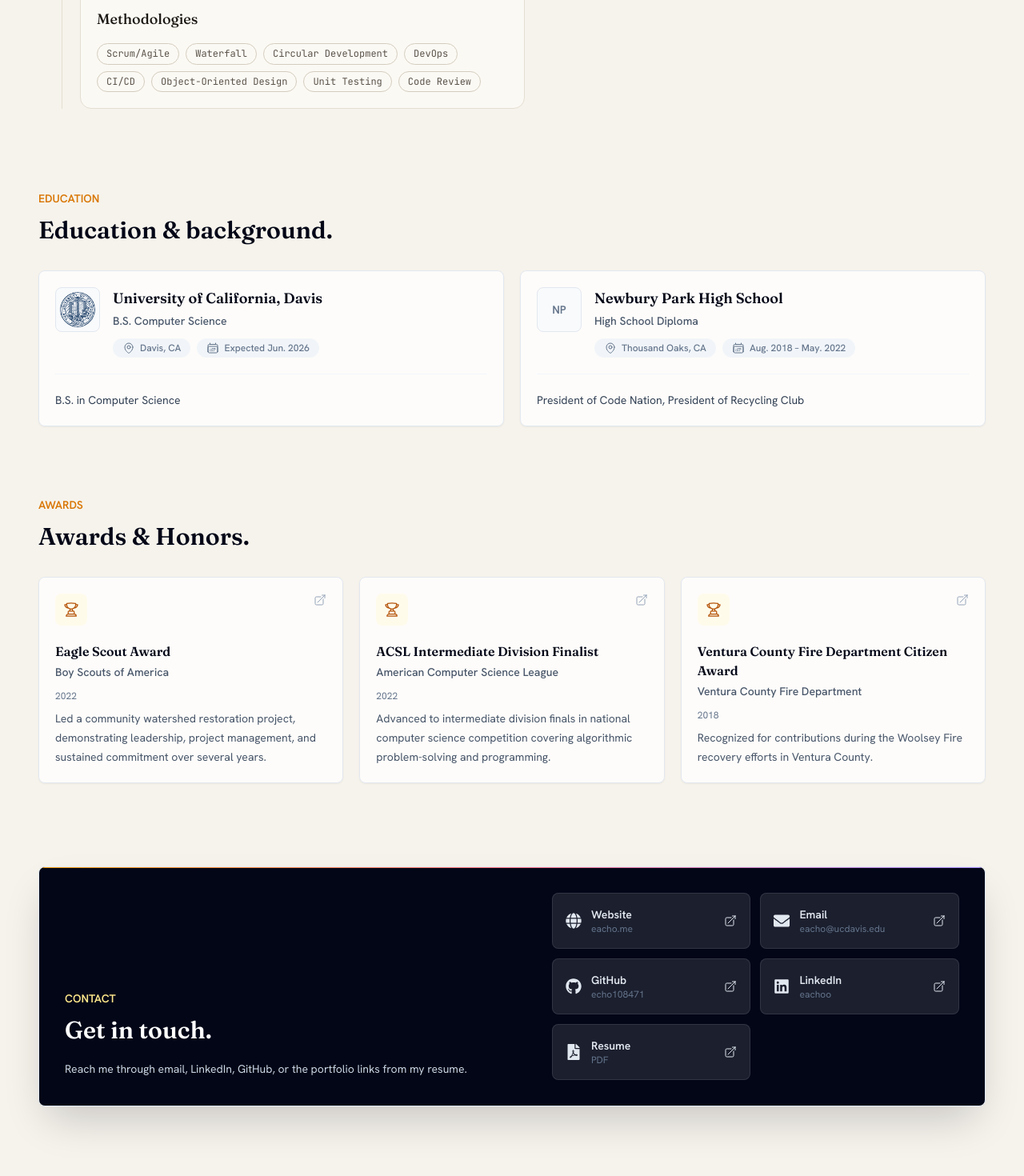
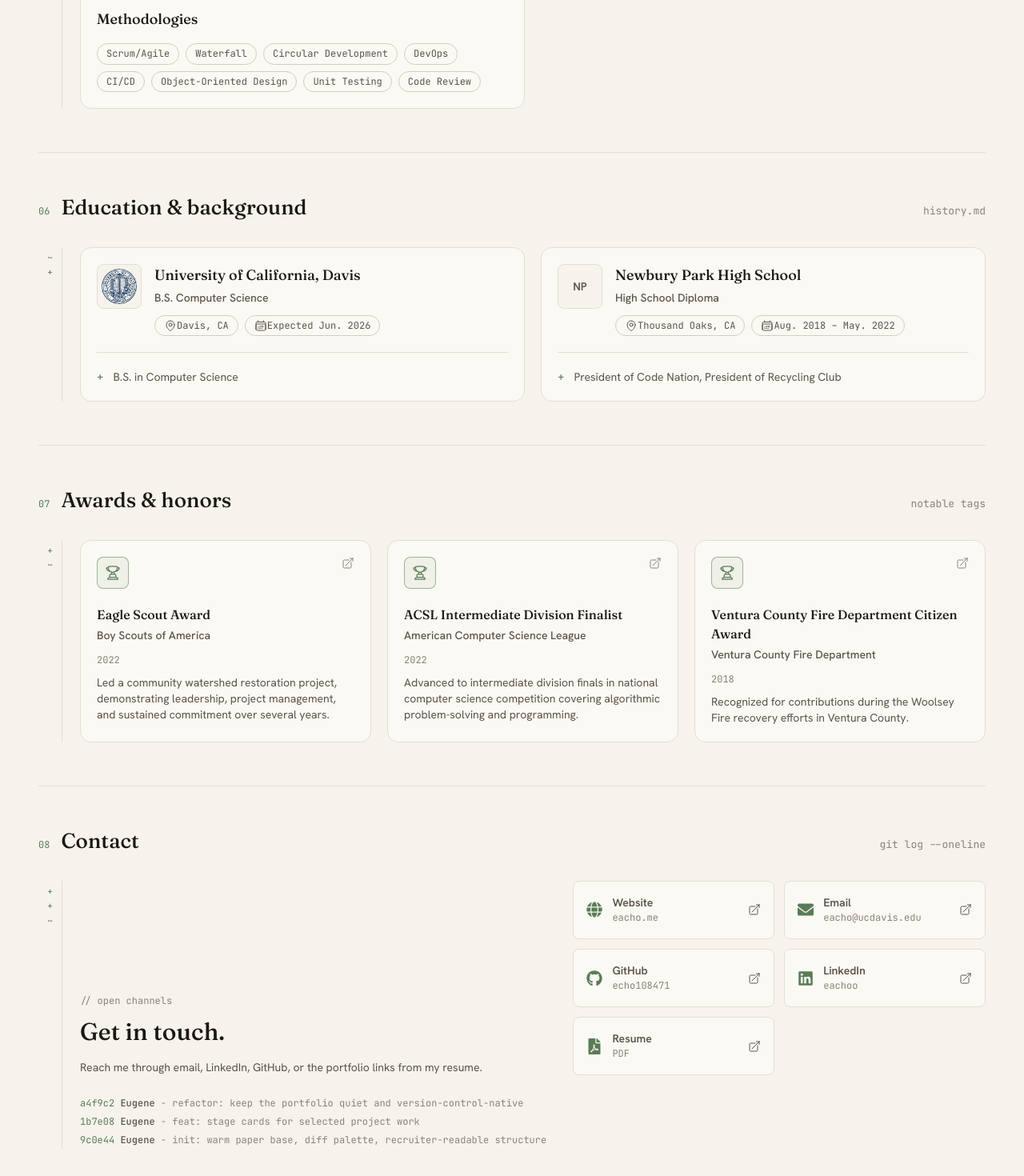
Before and after one commit to echo108471/eugene-portfolio, a React (Vite) app: page / in a window 1280 px wide. Shown: the part 6349-7819 px from the top of the page at 80% size. Built offline with nearby package versions, Linux system fonts and the light colour scheme.

Commit message:
feat(content): version education, awards, and contact
Education and awards as quiet diff blocks; contact closes the page on a
commit-log footer in conventional-commit voice. Renumbered to land after
release history.

```diff
--- a/src/app/components/award_section.tsx
+++ b/src/app/components/award_section.tsx
@@ -14,22 +14,22 @@ const AwardCard: React.FC<AwardCardProps> = ({ name, organization, date, descrip
   const content = (
     <>
       <div className="flex items-start justify-between gap-4">
-        <div className="flex h-10 w-10 flex-none items-center justify-center rounded-lg bg-amber-50 text-amber-700 transition-colors duration-200 group-hover:bg-amber-100 dark:bg-amber-400/10 dark:text-amber-200 dark:group-hover:bg-amber-400/20">
+        <div className="flex h-10 w-10 flex-none items-center justify-center rounded-lg border border-[var(--add-edge)] bg-[var(--add-wash)] text-[var(--add)] transition-colors duration-200">
           <TrophyIcon className="h-5 w-5" aria-hidden="true" />
         </div>
-        <ArrowTopRightOnSquareIcon className="h-4 w-4 flex-none text-slate-400 transition-transform duration-200 group-hover:-translate-y-0.5 group-hover:translate-x-0.5 group-hover:text-amber-600 dark:group-hover:text-amber-300" aria-hidden="true" />
+        <ArrowTopRightOnSquareIcon className="h-4 w-4 flex-none text-[var(--ink-faint)] transition-colors duration-200 group-hover:text-[var(--add)]" aria-hidden="true" />
       </div>
 
-      <h3 className="mt-5 text-base font-semibold leading-6 text-slate-950 dark:text-white">
+      <h3 className="mt-5 font-display text-base font-medium leading-6 text-[var(--ink)]">
         {name}
       </h3>
-      <p className="mt-1 text-sm font-medium text-slate-600 dark:text-slate-400">
+      <p className="mt-1 text-sm font-medium text-[var(--ink-soft)]">
         {organization}
       </p>
-      <p className="mt-3 text-xs text-slate-500 dark:text-slate-500 font-sans">
+      <p className="meta-text mt-3">
         {date}
       </p>
-      <p className="mt-2 text-sm leading-6 text-slate-600 dark:text-slate-400 font-sans">
+      <p className="body-copy mt-2 text-sm">
         {description}
       </p>
     </>
@@ -40,7 +40,7 @@ const AwardCard: React.FC<AwardCardProps> = ({ name, organization, date, descrip
       href={link}
       target="_blank"
       rel="noopener noreferrer"
-      className="group block h-full rounded-lg border border-slate-200 bg-white/75 p-5 shadow-sm transition-all duration-300 hover:scale-[1.02] hover:border-amber-200 hover:shadow-md active:scale-[0.98] dark:border-white/10 dark:bg-white/5 dark:hover:border-amber-400/60 dark:hover:bg-white/[0.08]"
+      className="surface-card interactive-surface group block h-full p-5"
     >
       {content}
     </a>
@@ -73,18 +73,21 @@ const Awards: React.FC = () => {
   ];
 
   return (
-    <section className="py-8 sm:py-10">
+    <section className="page-section">
       <Reveal>
-        <div className="mb-8 max-w-2xl">
-          <p className="text-sm font-semibold uppercase text-amber-600 dark:text-amber-300">
-            Awards
-          </p>
-          <h2 className="mt-3 text-2xl font-semibold text-slate-950 sm:text-3xl dark:text-white">
-            Awards & Honors.
-          </h2>
+        <div className="section-head">
+          <span className="section-num">07</span>
+          <h2 className="section-title">Awards & honors</h2>
+          <span className="section-note">notable tags</span>
         </div>
       </Reveal>
 
+      <div className="diff-block">
+        <div className="diff-gutter">
+          <span className="plus">+</span>
+          <span className="tilde">~</span>
+        </div>
+        <div className="diff-body">
           <div className="grid grid-cols-1 gap-5 md:grid-cols-3">
             {awards.map((award) => (
               <AwardCard
@@ -97,6 +100,8 @@ const Awards: React.FC = () => {
               />
             ))}
           </div>
+        </div>
+      </div>
     </section>
   );
 };
--- a/src/app/components/contact_me.tsx
+++ b/src/app/components/contact_me.tsx
@@ -9,54 +9,59 @@ const contactMethods = [
     value: "eacho.me",
     href: "https://eacho.me",
     icon: FaGlobe,
-    color: "hover:border-amber-200 hover:text-amber-700 dark:hover:border-amber-400/40 dark:hover:text-amber-200",
   },
   {
     label: "Email",
     value: "eacho@ucdavis.edu",
     href: "mailto:eacho@ucdavis.edu",
     icon: FaEnvelope,
-    color: "hover:border-blue-200 hover:text-blue-700 dark:hover:border-blue-400/40 dark:hover:text-blue-200",
   },
   {
     label: "GitHub",
     value: "echo108471",
     href: "https://github.com/echo108471",
     icon: FaGithub,
-    color: "hover:border-slate-300 hover:text-slate-950 dark:hover:border-white/30 dark:hover:text-white",
   },
   {
     label: "LinkedIn",
     value: "eachoo",
     href: "https://www.linkedin.com/in/eachoo/",
     icon: FaLinkedin,
-    color: "hover:border-sky-200 hover:text-sky-700 dark:hover:border-sky-400/40 dark:hover:text-sky-200",
   },
   {
     label: "Resume",
     value: "PDF",
     href: "/EugeneChoResume.pdf",
     icon: FaFilePdf,
-    color: "hover:border-rose-200 hover:text-rose-700 dark:hover:border-rose-400/40 dark:hover:text-rose-200",
   },
 ];
 
 const ContactMe: React.FC = () => {
   return (
-    <section className="py-12 sm:py-16">
+    <section className="page-section pb-16">
       <Reveal>
-        <div className="relative overflow-hidden rounded-lg border border-slate-200 bg-slate-950 p-6 text-white shadow-2xl shadow-slate-950/20 dark:border-white/10 dark:bg-white/5 dark:shadow-black/25 sm:p-8">
-          <div className="absolute inset-x-0 top-0 h-px bg-gradient-to-r from-amber-500 via-rose-400 to-violet-400" />
+        <div className="section-head">
+          <span className="section-num">08</span>
+          <h2 className="section-title">Contact</h2>
+          <span className="section-note">git log --oneline</span>
+        </div>
 
+        <div className="diff-block">
+          <div className="diff-gutter">
+            <span className="plus">+</span>
+            <span className="plus">+</span>
+            <span className="tilde">~</span>
+          </div>
+          <div className="diff-body">
             <div className="grid gap-8 lg:grid-cols-[minmax(0,0.85fr)_minmax(320px,0.75fr)] lg:items-end">
               <div>
-              <p className="text-sm font-semibold uppercase text-amber-200">
-                Contact
+                <p className="eyebrow">
+                  // open channels
                 </p>
-              <h2 className="mt-3 text-2xl font-semibold sm:text-3xl">
+                <h3 className="mt-3 font-display text-2xl font-medium text-[var(--ink)] sm:text-3xl">
                   Get in touch.
-              </h2>
-              <p className="mt-4 max-w-2xl text-sm leading-7 text-slate-300 font-sans">
+                </h3>
+                <p className="body-copy mt-4 max-w-2xl text-sm">
                   Reach me through email, LinkedIn, GitHub, or the portfolio links from my resume.
                 </p>
               </div>
@@ -71,21 +76,28 @@ const ContactMe: React.FC = () => {
                       href={method.href}
                       target={method.href.startsWith("http") || method.href.endsWith(".pdf") ? "_blank" : undefined}
                       rel={method.href.startsWith("http") || method.href.endsWith(".pdf") ? "noopener noreferrer" : undefined}
-                    className={`group flex items-center justify-between gap-3 rounded-lg border border-white/10 bg-white/10 p-4 text-sm text-slate-200 transition-all duration-300 hover:scale-[1.02] hover:bg-white/20 active:scale-[0.98] ${method.color}`}
+                      className="group flex items-center justify-between gap-3 rounded-lg border border-[var(--line)] bg-[var(--paper-raised)] p-4 text-sm text-[var(--ink-soft)] transition-colors duration-200 hover:border-[var(--add-edge)] hover:bg-[var(--add-wash)] hover:text-[var(--ink)]"
                     >
                       <span className="flex min-w-0 items-center gap-3">
-                      <Icon className="h-5 w-5 flex-none transition-transform duration-200 group-hover:-translate-y-0.5" aria-hidden="true" />
+                        <Icon className="h-5 w-5 flex-none text-[var(--add)]" aria-hidden="true" />
                         <span className="min-w-0">
                           <span className="block font-semibold">{method.label}</span>
-                        <span className="block truncate text-xs text-slate-500">
+                          <span className="meta-text block truncate">
                             {method.value}
                           </span>
                         </span>
                       </span>
-                    <ArrowTopRightOnSquareIcon className="h-4 w-4 flex-none transition-transform duration-200 group-hover:-translate-y-0.5 group-hover:translate-x-0.5" aria-hidden="true" />
+                      <ArrowTopRightOnSquareIcon className="h-4 w-4 flex-none" aria-hidden="true" />
                     </a>
                   );
                 })}
+              </div>
+            </div>
+
+            <div className="commit-log mt-6">
+              <span className="hash">a4f9c2</span> <b>Eugene</b> - refactor: keep the portfolio quiet and version-control-native<br />
+              <span className="hash">1b7e08</span> <b>Eugene</b> - feat: stage cards for selected project work<br />
+              <span className="hash">9c0e44</span> <b>Eugene</b> - init: warm paper base, diff palette, recruiter-readable structure
             </div>
           </div>
         </div>
--- a/src/app/components/education_section.tsx
+++ b/src/app/components/education_section.tsx
@@ -43,7 +43,7 @@ const slugify = (value: string) =>
 function EducationLogo({ edu }: { edu: EducationItem }) {
   if (!edu.logo && !edu.logoLight && !edu.logoDark) {
     return (
-      <div className="flex h-14 w-14 flex-none items-center justify-center rounded-lg border border-slate-200 bg-slate-50 text-sm font-semibold text-slate-500 dark:border-white/10 dark:bg-white/5 dark:text-slate-300">
+      <div className="flex h-14 w-14 flex-none items-center justify-center rounded-lg border border-[var(--line)] bg-[var(--paper)] text-sm font-semibold text-[var(--ink-soft)]">
         {edu.institution
           .split(" ")
           .slice(0, 2)
@@ -54,7 +54,7 @@ function EducationLogo({ edu }: { edu: EducationItem }) {
   }
 
   return (
-    <div className="flex h-14 w-14 flex-none items-center justify-center rounded-lg border border-slate-200 bg-slate-50 transition-colors duration-200 group-hover:border-amber-200 group-hover:bg-white dark:border-white/10 dark:bg-white/5 dark:group-hover:border-amber-400/40">
+    <div className="flex h-14 w-14 flex-none items-center justify-center rounded-lg border border-[var(--line)] bg-[var(--paper)] transition-colors duration-200 group-hover:border-[var(--add-edge)]">
       {(edu.logoLight || edu.logoDark) && (
         <div
           className="theme-logo h-11 w-11"
@@ -84,18 +84,21 @@ function EducationLogo({ edu }: { edu: EducationItem }) {
 
 const EducationSection = () => {
   return (
-    <section className="py-10 sm:py-12">
+    <section className="page-section">
       <Reveal>
-        <div className="mb-8 max-w-2xl">
-          <p className="text-sm font-semibold uppercase text-amber-600 dark:text-amber-300">
-            Education
-          </p>
-          <h2 className="mt-3 text-2xl font-semibold text-slate-950 sm:text-3xl dark:text-white">
-            Education & background.
-          </h2>
+        <div className="section-head">
+          <span className="section-num">06</span>
+          <h2 className="section-title">Education & background</h2>
+          <span className="section-note">history.md</span>
         </div>
       </Reveal>
 
+      <div className="diff-block">
+        <div className="diff-gutter">
+          <span className="tilde">~</span>
+          <span className="plus">+</span>
+        </div>
+        <div className="diff-body">
           <div className="grid gap-5 lg:grid-cols-2">
             {education.map((edu) => {
               const educationId = `edu-${slugify(edu.institution)}`;
@@ -104,25 +107,25 @@ const EducationSection = () => {
                 <div
                   key={edu.institution}
                   id={educationId}
-              className="group rounded-lg border border-slate-200 bg-white/75 p-5 shadow-sm transition-all duration-300 hover:scale-[1.01] hover:border-amber-200 hover:shadow-md active:scale-[0.99] dark:border-white/10 dark:bg-white/5 dark:hover:border-amber-400/60 dark:hover:bg-white/[0.08]"
+                  className="surface-card group p-5"
                 >
                   <div className="flex gap-4">
                     <EducationLogo edu={edu} />
 
                     <div className="min-w-0 flex-1">
-                  <h3 className="text-lg font-semibold text-slate-950 dark:text-white">
+                      <h3 className="font-display text-lg font-medium text-[var(--ink)]">
                         {edu.institution}
                       </h3>
-                  <p className="mt-1 text-sm font-medium text-slate-600 dark:text-slate-300">
+                      <p className="mt-1 text-sm font-medium text-[var(--ink-soft)]">
                         {edu.degree}
                       </p>
 
-                  <div className="mt-3 flex flex-wrap gap-2 text-xs font-medium text-slate-500 dark:text-slate-400">
-                    <span className="inline-flex items-center gap-1.5 rounded-full bg-slate-100 px-3 py-1 dark:bg-white/10">
+                      <div className="mt-3 flex flex-wrap gap-2">
+                        <span className="tag-pill">
                           <MapPinIcon className="h-4 w-4" aria-hidden="true" />
                           {edu.location}
                         </span>
-                    <span className="inline-flex items-center gap-1.5 rounded-full bg-slate-100 px-3 py-1 dark:bg-white/10">
+                        <span className="tag-pill">
                           <CalendarDaysIcon className="h-4 w-4" aria-hidden="true" />
                           {edu.date}
                         </span>
@@ -130,13 +133,14 @@ const EducationSection = () => {
                     </div>
                   </div>
 
-              <div className="mt-5 border-t border-slate-100 pt-5 dark:border-white/10">
+                  <div className="mt-5 border-t border-[var(--line)] pt-5">
                     {edu.description.map((item) => (
                       <p
                         key={item}
-                    className="text-sm leading-6 text-slate-700 dark:text-innertext-dark font-sans"
+                        className="body-copy flex gap-3 text-sm"
                       >
-                    {item}
+                        <span className="flex-none font-mono text-[var(--add)]">+</span>
+                        <span>{item}</span>
                       </p>
                     ))}
                   </div>
@@ -144,6 +148,8 @@ const EducationSection = () => {
               );
             })}
           </div>
+        </div>
+      </div>
     </section>
   );
 };
```
Lines whose indentation alone changed are shown as unchanged.
